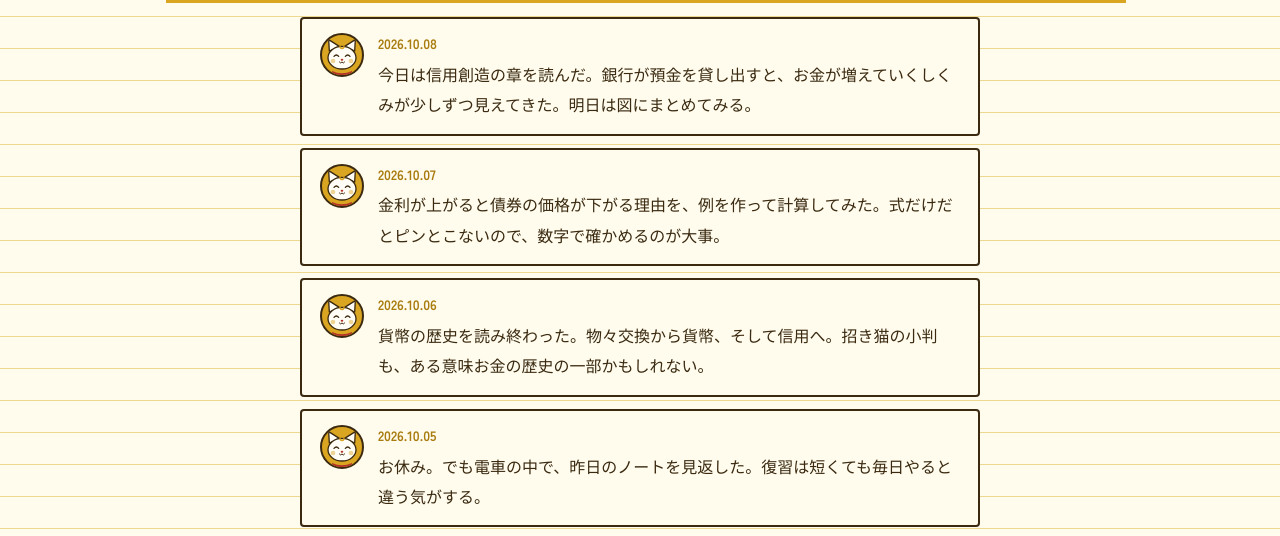
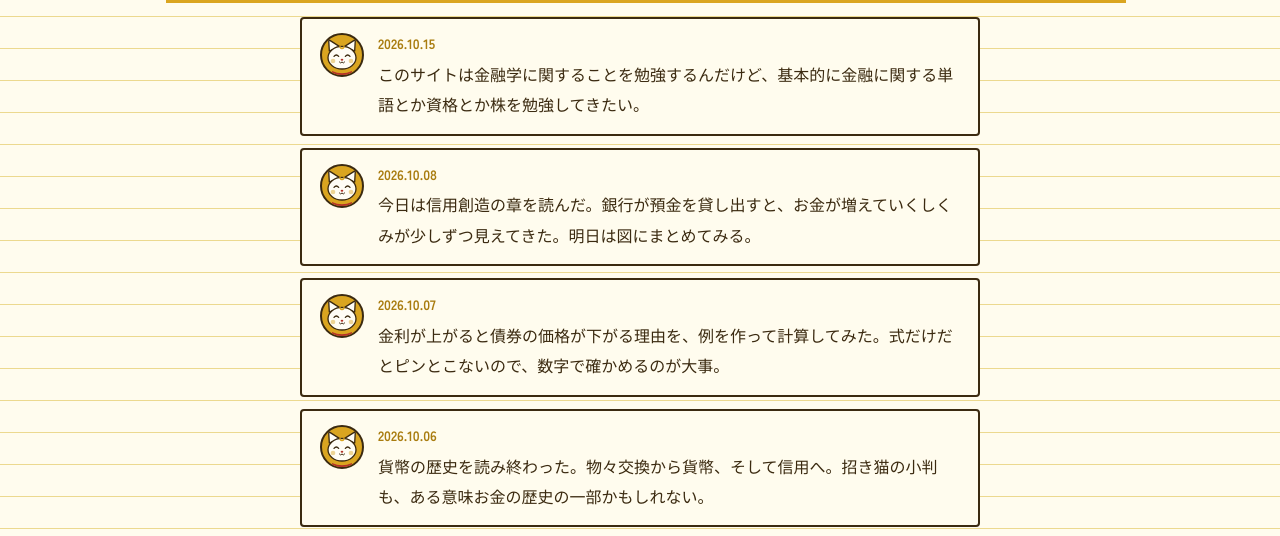
Before and after one commit to Azaleacreativeroom888/fan-finance, a plain HTML site: page blog.html in a window 1280 px wide. Shown: the part 239-775 px from the top of the page. Drawn offline with Linux system fonts and the light colour scheme.

Commit message:
Update blog.html

```diff
--- a/blog.html
+++ b/blog.html
@@ -118,6 +118,14 @@ footer{margin-top:40px;background:var(--ink);color:var(--gold-pale);padding:18px
       <article class="entry">
         <div class="avatar" aria-hidden="true"><svg viewBox="0 0 120 120"><use href="#neko-face"/></svg></div>
         <div>
+          <time datetime="2026-10-15">2026.10.15</time>
+          <p>このサイトは金融学に関することを勉強するんだけど、基本的に金融に関する単語とか資格とか株を勉強してきたい。</p>
+        </div>
+      </article>
+
+      <article class="entry">
+        <div class="avatar" aria-hidden="true"><svg viewBox="0 0 120 120"><use href="#neko-face"/></svg></div>
+        <div>
           <time datetime="2026-10-08">2026.10.08</time>
           <p>今日は信用創造の章を読んだ。銀行が預金を貸し出すと、お金が増えていくしくみが少しずつ見えてきた。明日は図にまとめてみる。</p>
         </div>
```
